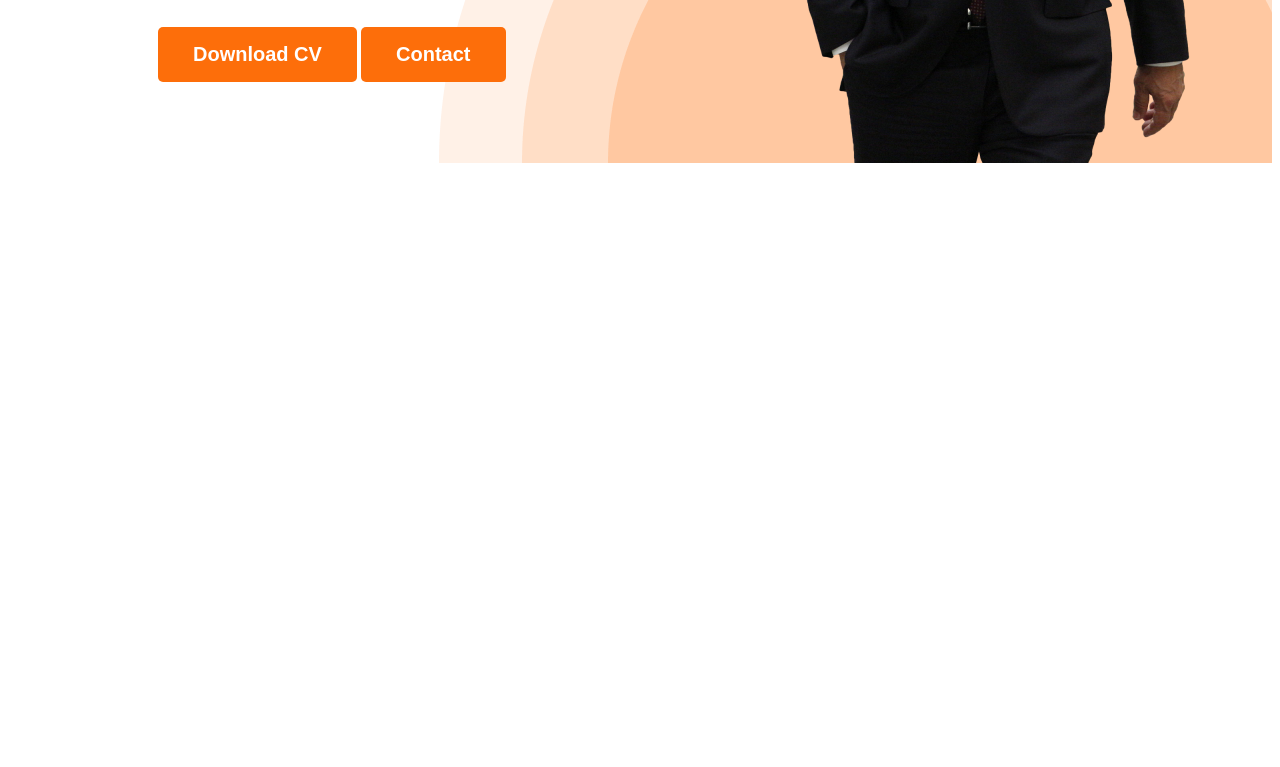
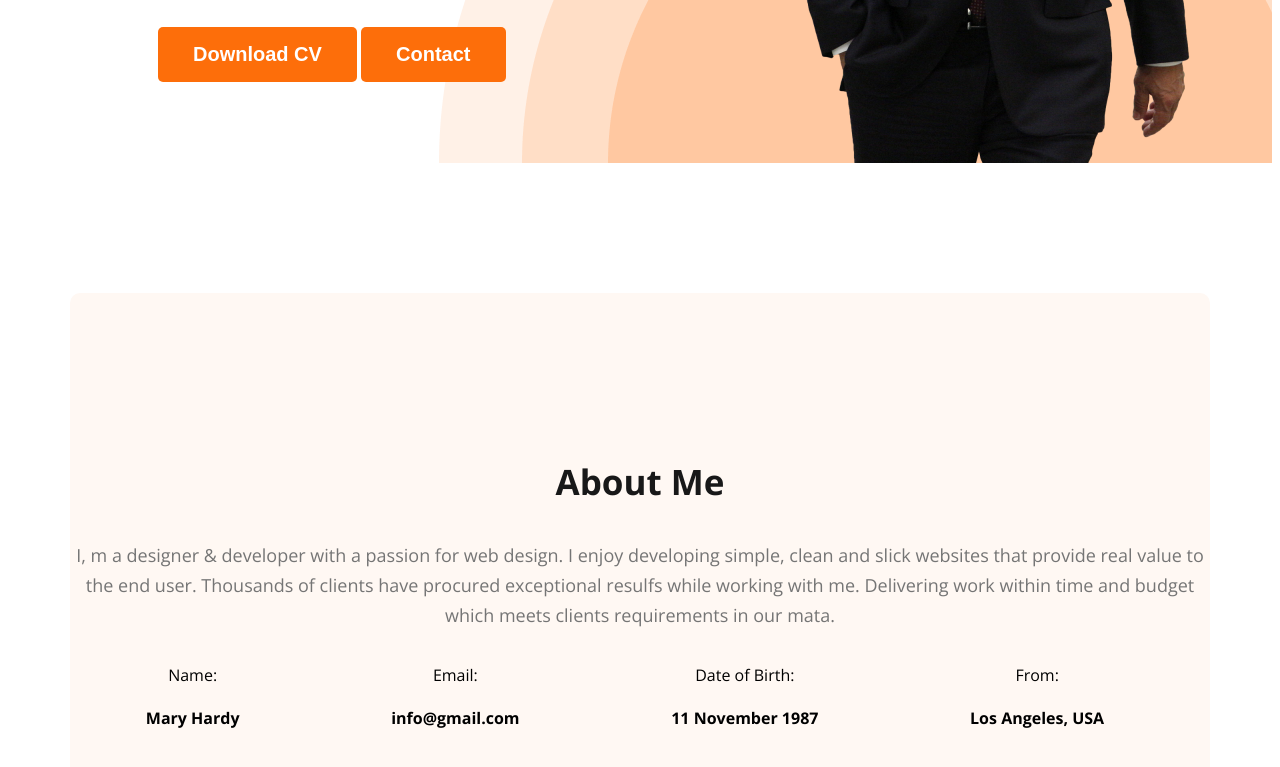
Before and after one commit to e4lh4m/Web-Dev-Portfolio, a plain HTML site: page index.html in a window 1280 px wide. Shown: the part 681-1448 px from the top of the page. Before the commit the page ends 852 px from the top, so only its background shows below. Drawn offline with nearby package versions, Linux system fonts and the light colour scheme.

Commit message:
added about info

```diff
--- a/index.html
+++ b/index.html
@@ -45,7 +45,40 @@
         </div>
 
     </header>
-    <main></main>
+
+
+
+
+    <main>
+
+<section class="about">
+<h3 class="section-title">About Me</h3>
+<p class="section-description">I, m a designer & developer with a passion for web design. I enjoy developing simple, clean and slick websites that provide real value to the end user. Thousands of clients have procured exceptional resulfs while working with me. Delivering work within time and budget which meets clients requirements in our mata.</p>
+
+
+<div class="info-container">
+
+    <div class="about-info">
+        <p class="info-title">Name:</p>
+        <h4 class="about-description">Mary Hardy</h4>
+    </div>
+    <div class="about-info">
+        <p class="info-title">Email:</p>
+        <h4 class="about-description">info@gmail.com</h4>
+    </div>
+    <div class="about-info">
+        <p class="info-title">Date of Birth:</p>
+        <h4 class="about-description">11 November 1987</h4>
+    </div>
+    <div class="about-info">
+        <p class="info-title">From:</p>
+        <h4 class="about-description">Los Angeles, USA</h4>
+    </div>
+
+</div>
+</section>
+
+    </main>
 
 </body>
 </html>
--- a/styles/portfolio.css
+++ b/styles/portfolio.css
@@ -65,7 +65,7 @@ background-position: bottom right;
 
 }
 
-/* for banner styles. picture er jonno. top-right-bottom-left */
+/* for banner styles. picture er jonno top-right-bottom-left */
 
 .banner{
 padding: 30px 30px 0px 150px ;
@@ -75,23 +75,23 @@ justify-content: space-between;
 }
 
 .banner-welcome{
-    color: var(--Dark-02, #474747);
+    color: #474747;
     font-family: Open Sans;
     font-size: 45px;
-    font-style: normal;
+
     font-weight: 600;
-    line-height: normal;
+
     margin-bottom: 0px;
 }
 
 
 .banner-title{
-    color: var(--Dark-01, #181818);
-    font-family: Open Sans;
+    color: #181818;
+
     font-size: 85px;
-    font-style: normal;
+
     font-weight: 700;
-    line-height: normal;
+
 margin-top: 5px;
 margin-bottom: 20px;
 }
@@ -105,3 +105,52 @@ margin-bottom: 30px;
 max-width: 500px;
 
 }
+
+/* Main Section Styles */
+
+main{
+    max-width: 1140px;
+    margin: 0px auto;
+
+}
+
+
+/* About section styles */
+
+.about{
+    padding: 130px 0px;
+    border-radius: 10px;
+    background: #FFF8F3;
+    margin-top: 130px;
+
+}
+
+.info-container{
+    display: flex;
+    margin-right: 30px;
+    justify-content: space-around;
+
+
+}
+
+.about-info{
+    text-align: center;
+
+}
+
+
+.section-title{
+
+    color: #181818;
+text-align: center;
+font-size: 35px;
+font-weight: 700;
+}
+
+.section-description{
+    color: #757575;
+text-align: center;
+font-size: 18px;
+font-weight: 400;
+line-height: 30px;
+}
```
